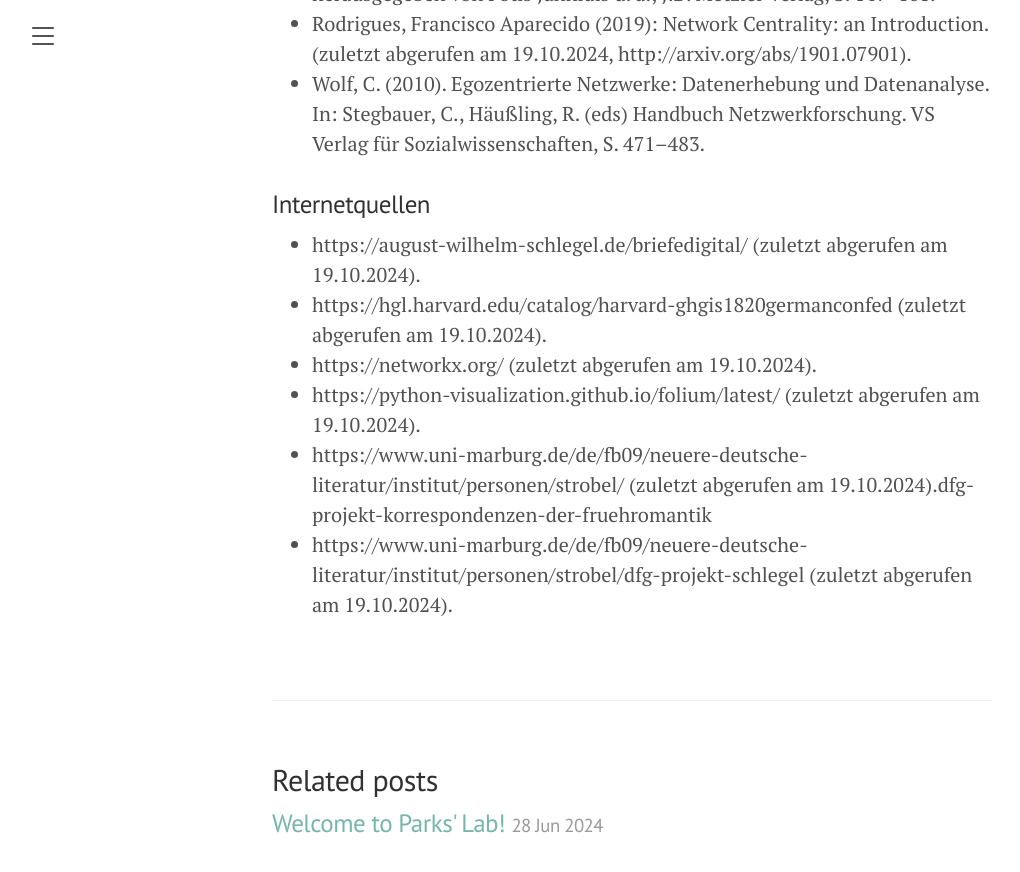
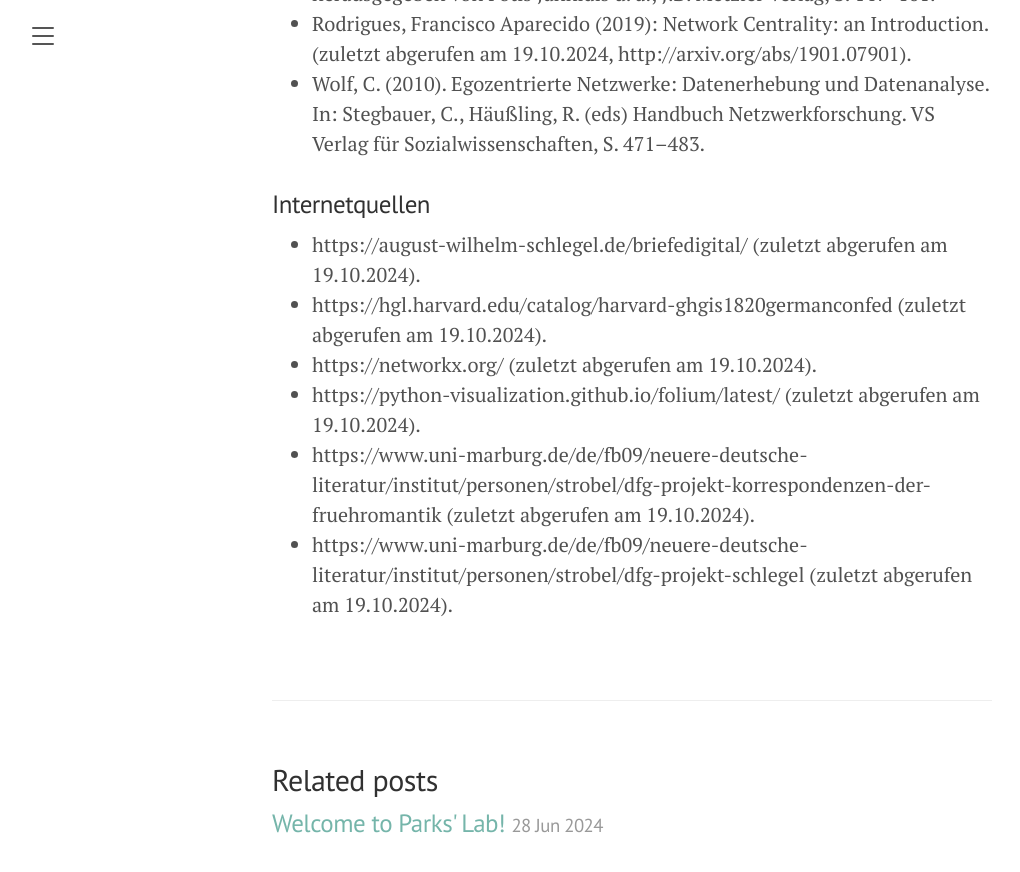
Before and after one commit to aepfelchen/aepfelchen.github.io, a Jekyll site: the page built from _posts/2024-10-19-geographical-networks.md, in a window 1280 px wide and 900 px high, scrolled down 6420 px. Shown: the top 872 px of the window, without its empty margins (8-1028 px from the left). Built offline with Jekyll 4.4.1, drawn with Linux system fonts in a browser that asks for light colours; part of the change alters nothing that is shown.

```diff
--- a/_posts/2024-10-19-geographical-networks.md
+++ b/_posts/2024-10-19-geographical-networks.md
@@ -41,5 +41,5 @@ Die Abbildungen 1 bis 5 illustrieren nachfolgend Korrespondenzen zwischen Schleg
 - https://hgl.harvard.edu/catalog/harvard-ghgis1820germanconfed (zuletzt abgerufen am 19.10.2024).
 - https://networkx.org/ (zuletzt abgerufen am 19.10.2024).
 - https://python-visualization.github.io/folium/latest/ (zuletzt abgerufen am 19.10.2024).
-- https://www.uni-marburg.de/de/fb09/neuere-deutsche-literatur/institut/personen/strobel/ (zuletzt abgerufen am 19.10.2024).dfg-projekt-korrespondenzen-der-fruehromantik
+- https://www.uni-marburg.de/de/fb09/neuere-deutsche-literatur/institut/personen/strobel/dfg-projekt-korrespondenzen-der-fruehromantik (zuletzt abgerufen am 19.10.2024).
 - https://www.uni-marburg.de/de/fb09/neuere-deutsche-literatur/institut/personen/strobel/dfg-projekt-schlegel (zuletzt abgerufen am 19.10.2024).
```
